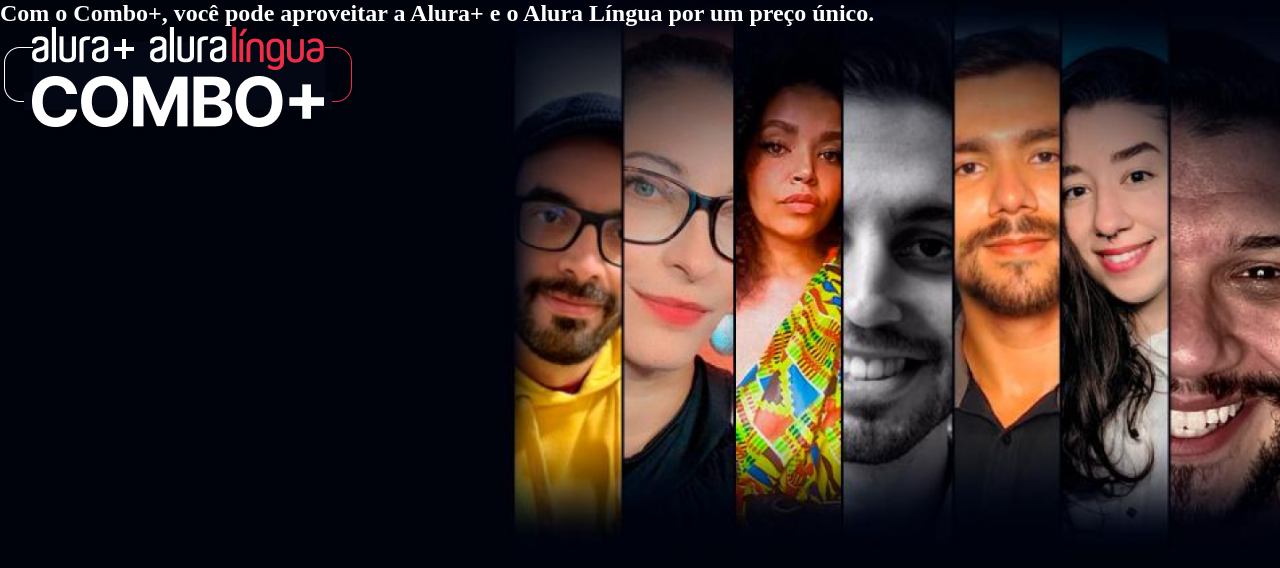
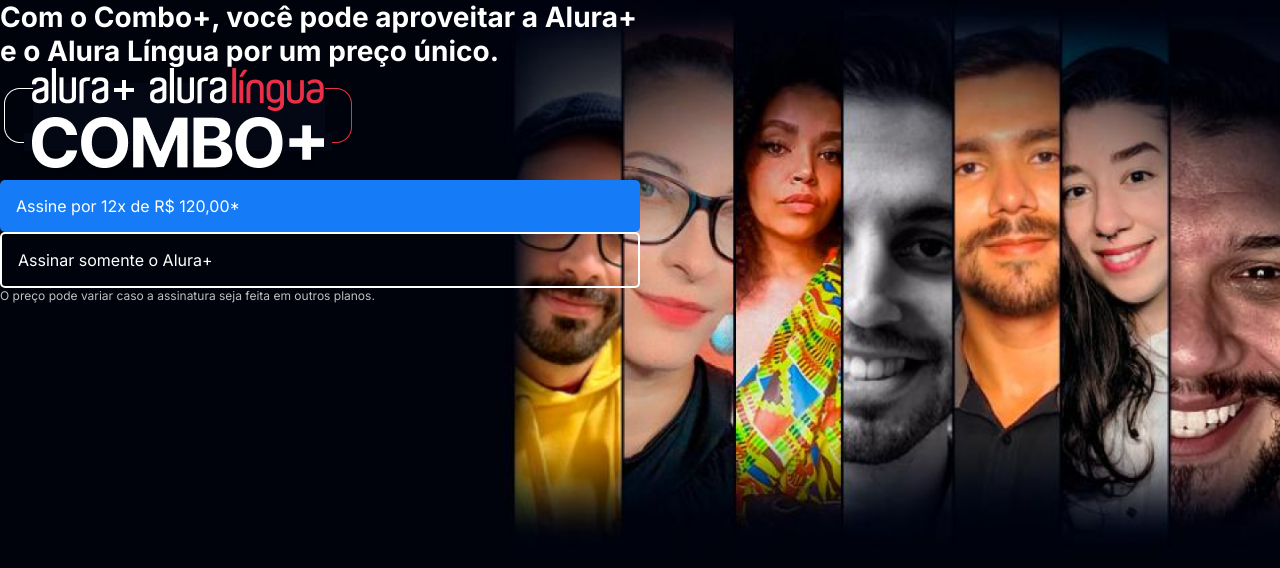
Before and after one commit to JoaoVtrMorais/PraticandoHTML-CSS, a plain HTML site: page index.html in a window 1280 px wide. Drawn offline with Linux system fonts and the light colour scheme.

Commit message:
Alterando index.html e styles.css
Criando botões, aprendendo a diferença entre <button> e <a>, alterando o display para grid e alterando grid-template-columns e por fim, importando fontes externas no HTML.

```diff
--- a/index.html
+++ b/index.html
@@ -5,11 +5,19 @@
         <meta charset="UTF-8">
         <meta name="viewport" content="width-device-width, initial scale=1">
         <link rel="stylesheet" href="styles.css">
+        <link rel="preconnect" href="https://fonts.googleapis.com">
+        <link rel="preconnect" href="https://fonts.gstatic.com" crossorigin>
+        <link href="https://fonts.googleapis.com/css2?family=Inter:wght@400;700&display=swap" rel="stylesheet">
     </head>
     <body>
         <section class="container principal">
-            <h1>Com o Combo+, você pode aproveitar a Alura+ e o Alura Língua por um preço único.</h1>
-            <img src="img/Combo.png" alt="O combo+ é a junção do alura+ e o alura lingua">
+            <div>
+                <h1 class="container__titulo">Com o Combo+, você pode aproveitar a Alura+ e o Alura Língua por um preço único.</h1>
+                <img src="img/Combo.png" alt="O combo+ é a junção do alura+ e o alura lingua">
+                <a href="www.alura.com.br" class="container__botao">Assine por 12x de R$ 120,00*</a>
+                <a href="www.alura.com.br" class="container__botao botao_secundario"> Assinar somente o Alura+</a>
+                <p class="container__aviso">O preço pode variar caso a assinatura seja feita em outros planos.</p>
+            </div>
         </section>
     </body>
 </html>
--- a/styles.css
+++ b/styles.css
@@ -3,11 +3,15 @@
     --cinza-secundario: #C0C0C0;
     --botao-azul: #167BF7;
     --cor-de-fundo: #00030C;
+    --fonte-principal: 'Inter';
 }
 
 body {
     background-color: var(--cor-de-fundo);
     color: var(--branco-principal);
+    font-family: var(--fonte-principal);
+    font-size: 16px;
+    font-weight: 400;
 }
 
 * {
@@ -23,4 +27,30 @@ body {
 
 .container {
     height: 100vh;
+    display: grid;
+    grid-template-columns: 50% 50%;
 }
+
+.container__botao {
+    background-color: var(--botao-azul);
+    border-radius: 5px;
+    padding: 1em;
+    color: var(--branco-principal);
+    display: block;
+    text-decoration: none;
+}
+
+.botao_secundario {
+    background-color: transparent;
+    border: 2px solid var(--branco-principal);
+}
+
+.container__aviso {
+    font-size: 12px;
+    color: var(--cinza-secundario);
+}
+
+.container__titulo {
+    font-size: 28px;
+    font-weight: 700;
+}
```
